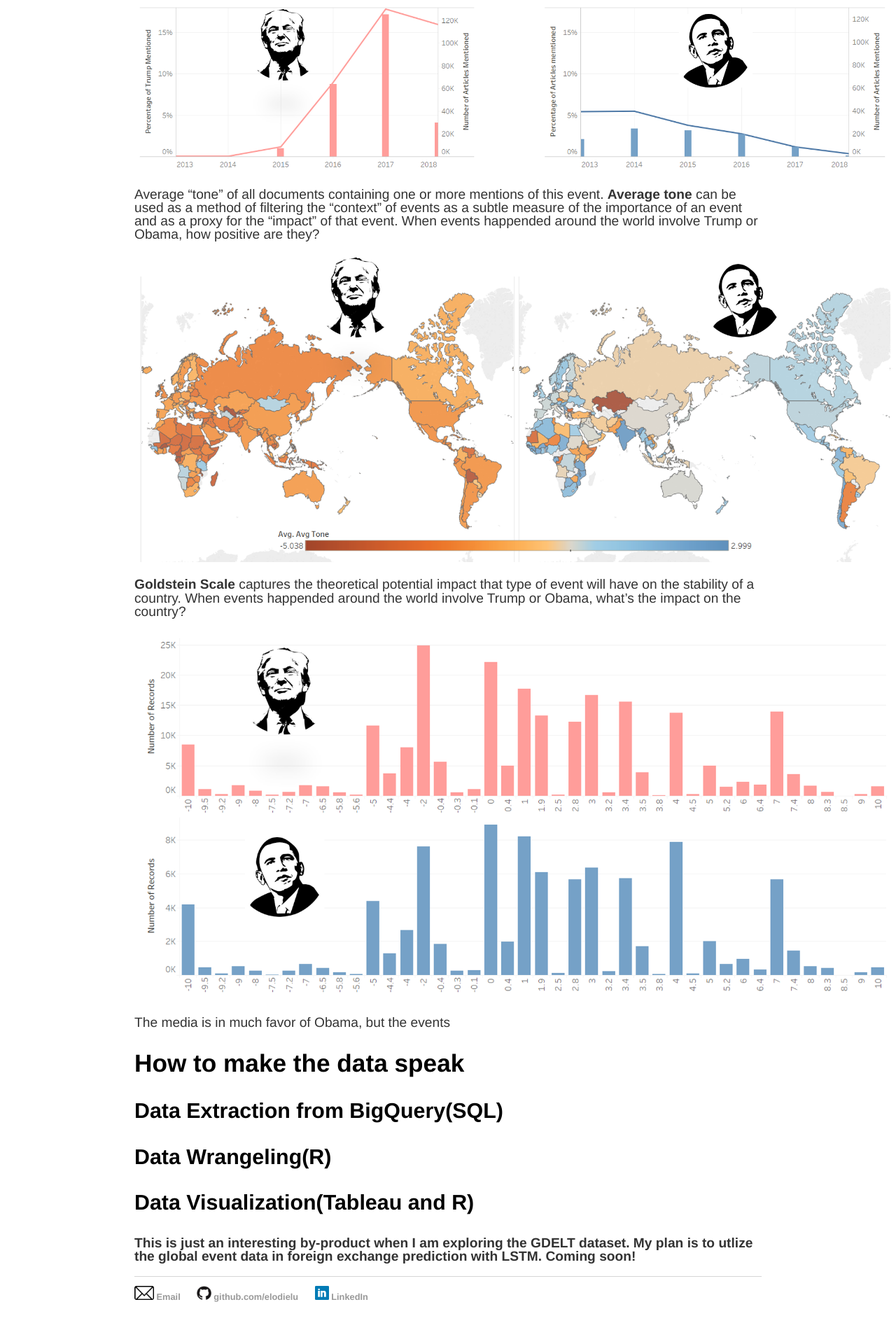
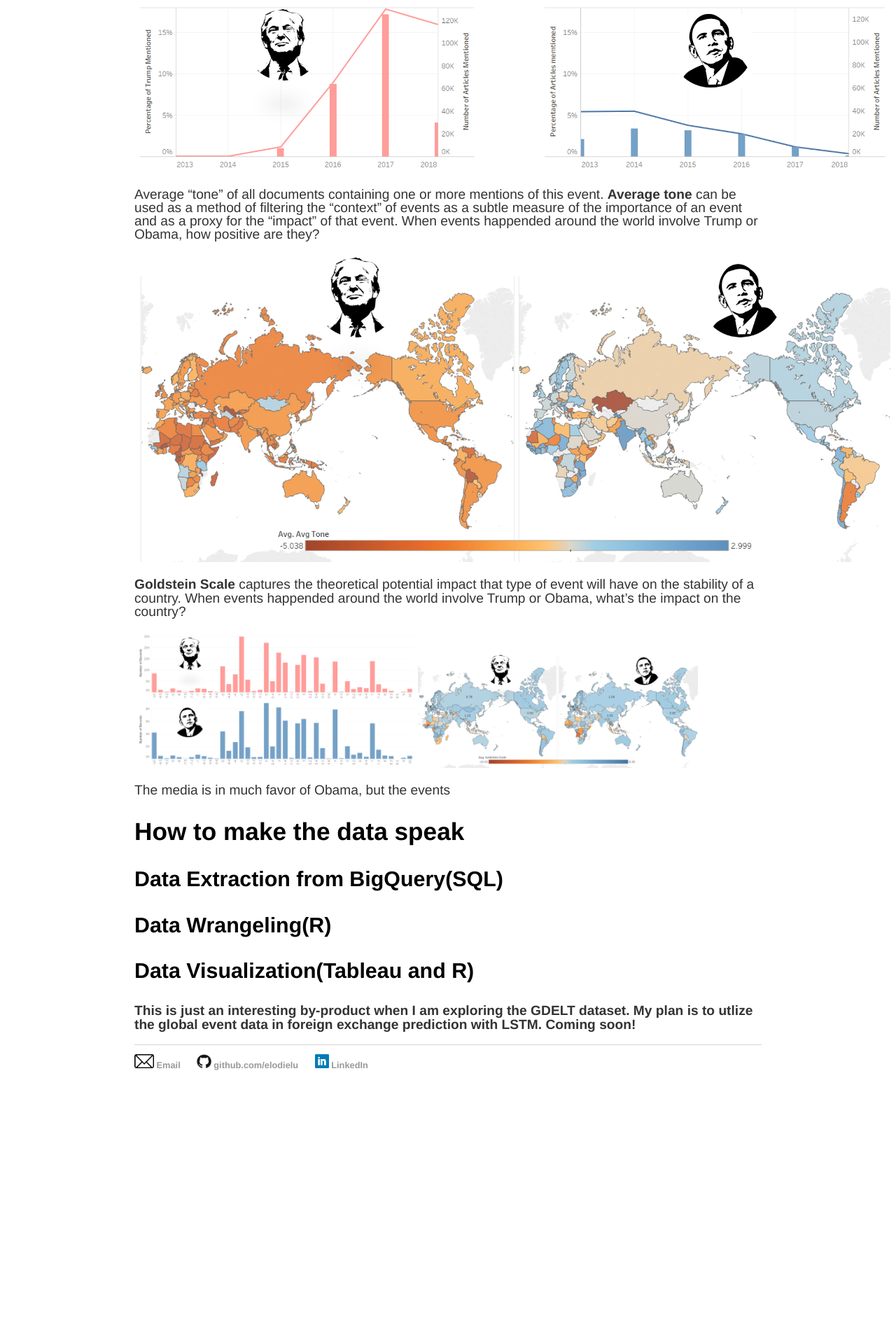
Before and after one commit to elodielu/elodielu.github.io, a Jekyll site: the page built from _posts/2018-04-19-text-analysis-media.md, in a window 1280 px wide. Shown: the part 2395-4315 px from the top of the page at 70% size. Built offline with Jekyll 4.4.1, drawn with Linux system fonts in a browser that asks for light colours; after the commit the page ends 3984 px from its top, so only the background shows below that.

Commit message:
Update 2018-04-19-text-analysis-media.md

```diff
--- a/_posts/2018-04-19-text-analysis-media.md
+++ b/_posts/2018-04-19-text-analysis-media.md
@@ -47,7 +47,7 @@ Average “tone” of all documents containing one or more mentions of this even
 
 **Goldstein Scale** captures the theoretical potential impact that type of event will have on the stability of a country. When events happended around the world involve Trump or Obama, what's the impact on the country?
 
-<img src="https://elodielu.github.io/picture/gscore.png" width = "1080">
+<img src="https://elodielu.github.io/picture/gscore.png" width = "400">    <img src="https://elodielu.github.io/picture/gscore2.png" width = "400">
 
 The media is in much favor of Obama, but the events
 
```
